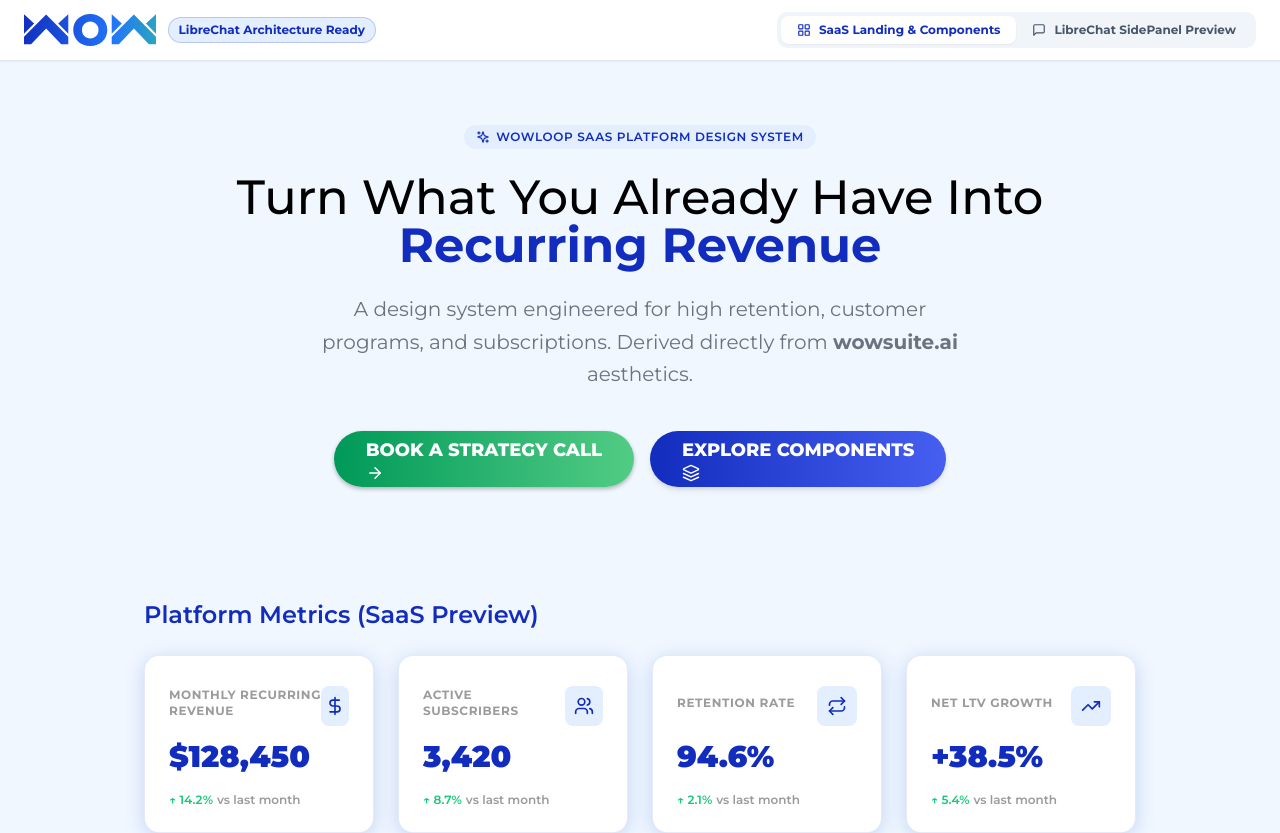
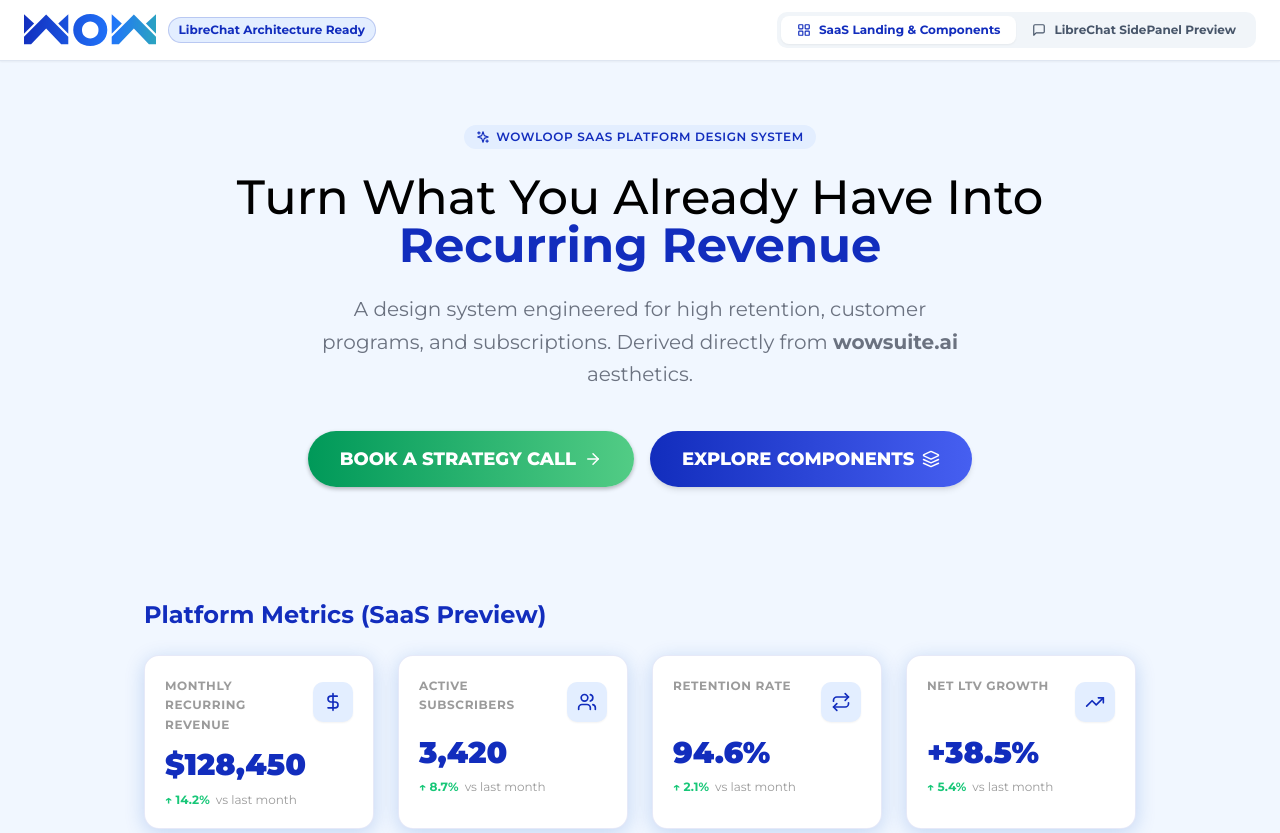
Before and after one commit to anhhoang-1002/wowloop-react-design-system, a React (Vite) app: page / in a window 1280 px wide. Shown: the top 833 px of the page. Built offline with nearby package versions, Linux system fonts and the light colour scheme.

Commit message:
fix: enforce whitespace-nowrap and inline flex layout on buttons and widen metric card header title gap

```diff
--- a/src/components/StatCard/StatCard.tsx
+++ b/src/components/StatCard/StatCard.tsx
@@ -1,5 +1,4 @@
 import React from 'react';
-import styles from './StatCard.module.css';
 
 export interface StatCardProps {
   title: string;
@@ -17,20 +16,28 @@
   icon,
 }) => {
   return (
-    <div className={styles.statCard}>
-      <div className={styles.topRow}>
-        <span className={styles.title}>{title}</span>
-        {icon && <div className={styles.iconWrapper}>{icon}</div>}
+    <div className="bg-white rounded-[15px] p-5 shadow-card-blue border border-secondary/10 flex flex-col justify-between gap-3">
+      <div className="flex items-start justify-between gap-4">
+        <span className="text-xs font-bold text-muted uppercase tracking-wider leading-relaxed flex-1 pr-2">
+          {title}
+        </span>
+        {icon && (
+          <div className="w-10 h-10 rounded-lg bg-secondary-bg text-secondary flex items-center justify-center shrink-0 shadow-sm">
+            {icon}
+          </div>
+        )}
       </div>
-      <div className={styles.value}>{value}</div>
-      {change && (
-        <div className={styles.changeRow}>
-          <span className={isPositive ? styles.positive : styles.negative}>
-            {isPositive ? '↑' : '↓'} {change}
-          </span>
-          <span style={{ color: '#9B9B9B' }}>vs last month</span>
-        </div>
-      )}
+      <div>
+        <div className="text-3xl font-black text-secondary leading-tight mb-1">{value}</div>
+        {change && (
+          <div className="flex items-center gap-1.5 text-xs font-semibold">
+            <span className={isPositive ? 'text-primary-vibrant font-bold' : 'text-danger font-bold'}>
+              {isPositive ? '↑' : '↓'} {change}
+            </span>
+            <span className="text-muted font-normal">vs last month</span>
+          </div>
+        )}
+      </div>
     </div>
   );
 };
--- a/src/components/Wowloop/WowloopHero.tsx
+++ b/src/components/Wowloop/WowloopHero.tsx
@@ -25,12 +25,12 @@
         Derived directly from <b>wowsuite.ai</b> aesthetics.
       </p>
 
-      <div className="flex flex-wrap gap-4 justify-center">
+      <div className="flex flex-wrap gap-4 justify-center items-center">
         <Button variant="primaryGradient" size="lg" pill onClick={onBookCall}>
-          BOOK A STRATEGY CALL <ArrowRight size={18} />
+          BOOK A STRATEGY CALL <ArrowRight size={18} className="shrink-0" />
         </Button>
         <Button variant="deepBlue" size="lg" pill onClick={onExplore}>
-          EXPLORE COMPONENTS <Layers size={18} />
+          EXPLORE COMPONENTS <Layers size={18} className="shrink-0" />
         </Button>
       </div>
     </section>
--- a/src/components/Wowloop/WowloopMetrics.tsx
+++ b/src/components/Wowloop/WowloopMetrics.tsx
@@ -12,23 +12,25 @@
 
   return (
     <section className="max-w-5xl mx-auto my-12 px-4">
-      <h3 className="text-2xl font-semibold text-secondary mb-6">Platform Metrics (SaaS Preview)</h3>
+      <h3 className="text-2xl font-bold text-secondary mb-6">Platform Metrics (SaaS Preview)</h3>
       <div className="grid grid-cols-1 sm:grid-cols-2 lg:grid-cols-4 gap-6">
         {metrics.map((m, idx) => (
           <Card key={idx} variant="blue-shadow" className="hover:-translate-y-1 transition-transform">
-            <CardHeader className="flex flex-row items-center justify-between pb-2 border-none">
-              <CardTitle className="text-xs font-bold text-muted uppercase tracking-wider">{m.title}</CardTitle>
-              <div className="w-10 h-10 rounded-md bg-secondary-bg text-secondary flex items-center justify-center">
+            <CardHeader hasDivider={false} className="flex flex-row items-start justify-between gap-4 p-5 pb-2 border-none">
+              <CardTitle className="text-xs font-bold text-muted uppercase tracking-wider leading-relaxed flex-1 pr-2">
+                {m.title}
+              </CardTitle>
+              <div className="w-10 h-10 rounded-lg bg-secondary-bg text-secondary flex items-center justify-center shrink-0 shadow-sm">
                 {m.icon}
               </div>
             </CardHeader>
-            <CardContent className="pt-0">
-              <div className="text-3xl font-black text-secondary leading-none my-2">{m.value}</div>
-              <div className="flex items-center gap-1 text-xs font-semibold">
-                <span className={m.isPositive ? 'text-primary-vibrant' : 'text-danger'}>
+            <CardContent className="px-5 pb-5 pt-1 space-y-2">
+              <div className="text-3xl font-black text-secondary leading-tight">{m.value}</div>
+              <div className="flex items-center gap-1.5 text-xs font-semibold">
+                <span className={m.isPositive ? 'text-primary-vibrant font-bold' : 'text-danger font-bold'}>
                   {m.isPositive ? '↑' : '↓'} {m.change}
                 </span>
-                <span className="text-muted">vs last month</span>
+                <span className="text-muted font-normal">vs last month</span>
               </div>
             </CardContent>
           </Card>
--- a/src/components/ui/button.tsx
+++ b/src/components/ui/button.tsx
@@ -4,7 +4,7 @@
 import { cn } from "../../lib/utils";
 
 const buttonVariants = cva(
-  "inline-flex items-center justify-center whitespace-nowrap rounded-md text-sm font-semibold transition-all focus-visible:outline-none focus-visible:ring-2 focus-visible:ring-ring focus-visible:ring-offset-2 disabled:pointer-events-none disabled:opacity-50 gap-2 cursor-pointer",
+  "inline-flex flex-row items-center justify-center whitespace-nowrap rounded-md text-sm font-semibold transition-all focus-visible:outline-none focus-visible:ring-2 focus-visible:ring-ring focus-visible:ring-offset-2 disabled:pointer-events-none disabled:opacity-50 gap-2.5 cursor-pointer leading-none shrink-0",
   {
     variants: {
       variant: {
@@ -26,10 +26,10 @@
           "bg-danger !text-white hover:bg-danger/90 font-extrabold",
       },
       size: {
-        default: "h-11 px-6 py-2 text-base",
-        sm: "h-9 rounded-md px-4 text-xs",
-        lg: "h-14 rounded-lg px-8 text-lg",
-        icon: "h-10 w-10",
+        default: "h-11 px-6 py-2.5 text-base min-w-max",
+        sm: "h-9 rounded-md px-4 py-2 text-xs min-w-max",
+        lg: "h-14 rounded-lg px-8 py-3.5 text-lg min-w-max",
+        icon: "h-10 w-10 shrink-0",
       },
       pill: {
         true: "rounded-pill",
@@ -62,9 +62,9 @@
         {...props}
       >
         {loading && (
-          <span className="w-4 h-4 border-2 border-white/30 border-t-white rounded-full animate-spin mr-2" />
+          <span className="w-4 h-4 border-2 border-white/30 border-t-white rounded-full animate-spin shrink-0" />
         )}
-        <span className="relative z-10">{children}</span>
+        <span className="inline-flex items-center gap-2 whitespace-nowrap">{children}</span>
       </Comp>
     );
   }
```
